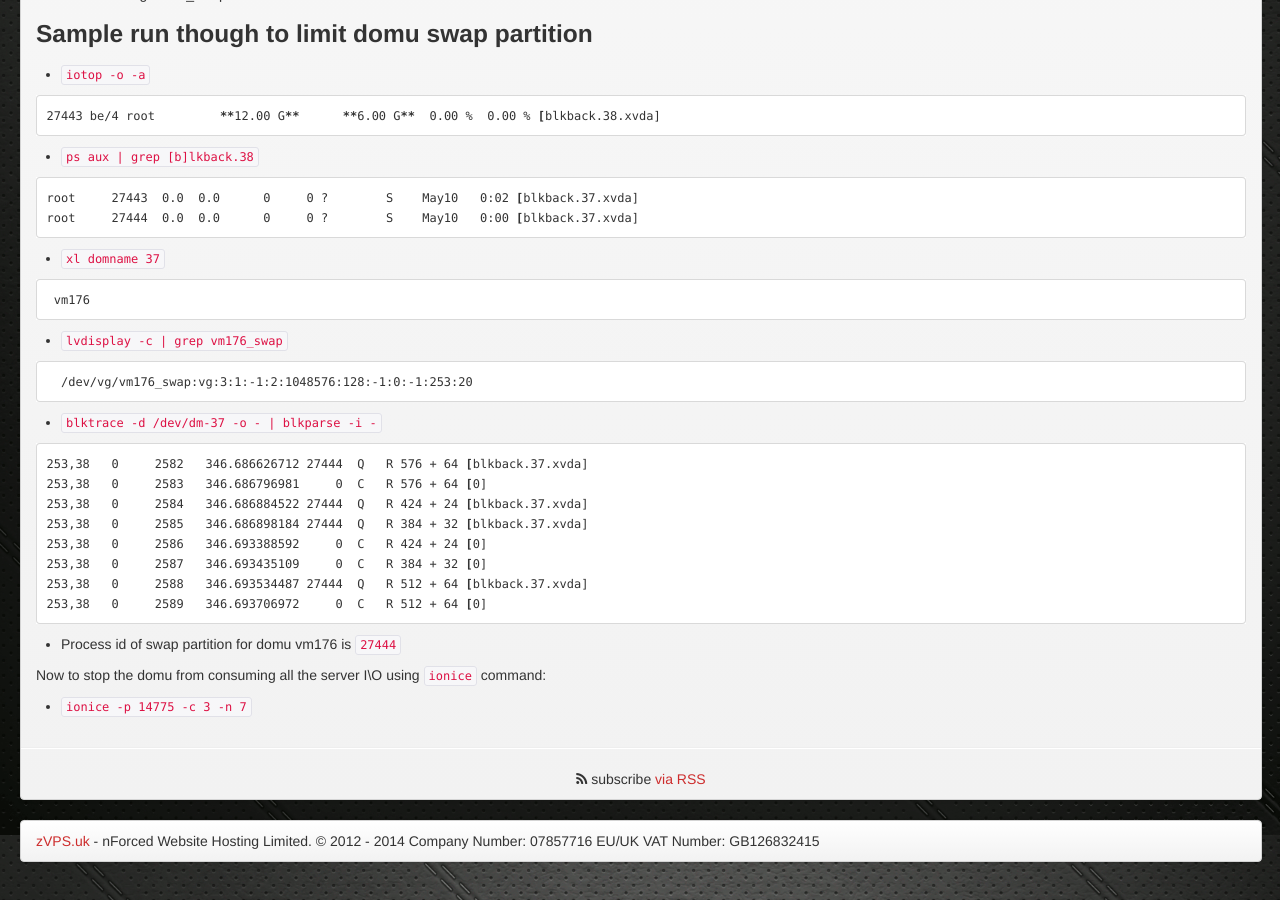
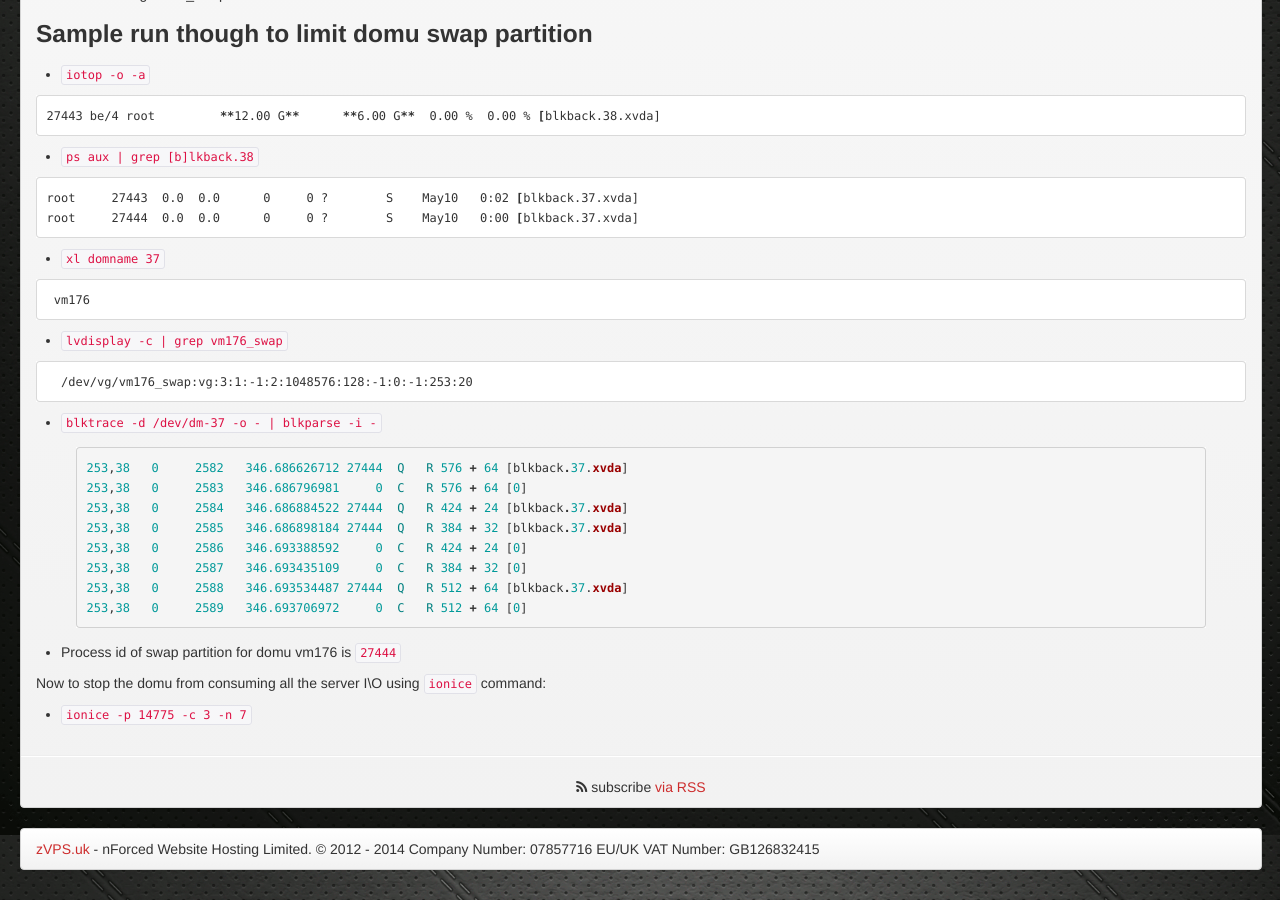
Before and after one commit to Caffe1neAdd1ct/zvps-blog, a Jekyll site: the page built from _posts/2015-05-11-xen-blkback-mappings-for-ionice.markdown, in a window 1280 px wide and 900 px high, scrolled down 1865 px. Built offline with Jekyll 4.4.1, drawn with Linux system fonts in a browser that asks for light colours.

Commit message:
Testing code blocks.

````diff
--- a/_posts/2015-05-11-xen-blkback-mappings-for-ionice.markdown
+++ b/_posts/2015-05-11-xen-blkback-mappings-for-ionice.markdown
@@ -129,7 +129,7 @@ root     27444  0.0  0.0      0     0 ?        S    May10   0:00 [blkback.37.xvd
 
  * `blktrace -d /dev/dm-37 -o - | blkparse -i -`
 
-```bash
+{% highlight ruby %}
 253,38   0     2582   346.686626712 27444  Q   R 576 + 64 [blkback.37.xvda]
 253,38   0     2583   346.686796981     0  C   R 576 + 64 [0]
 253,38   0     2584   346.686884522 27444  Q   R 424 + 24 [blkback.37.xvda]
@@ -138,7 +138,7 @@ root     27444  0.0  0.0      0     0 ?        S    May10   0:00 [blkback.37.xvd
 253,38   0     2587   346.693435109     0  C   R 384 + 32 [0]
 253,38   0     2588   346.693534487 27444  Q   R 512 + 64 [blkback.37.xvda]
 253,38   0     2589   346.693706972     0  C   R 512 + 64 [0]
-```
+{% endhighlight %}
 
  * Process id of swap partition for domu vm176 is `27444`
 
````
